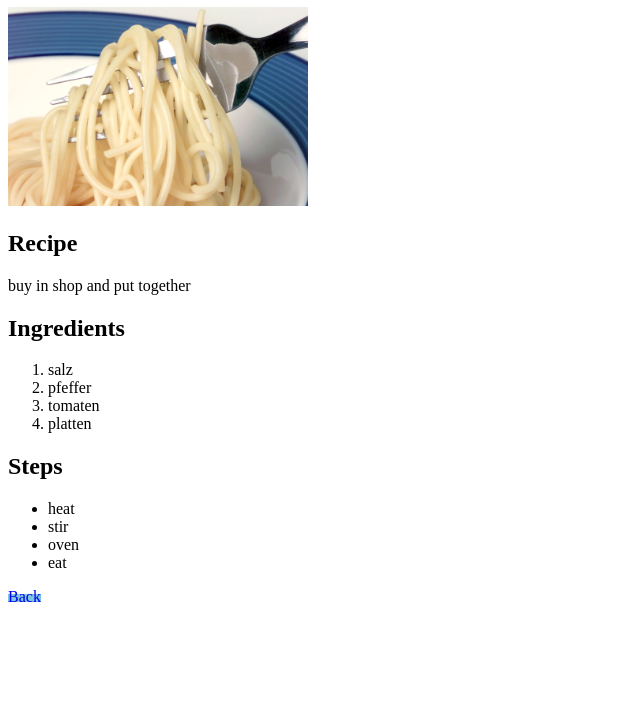
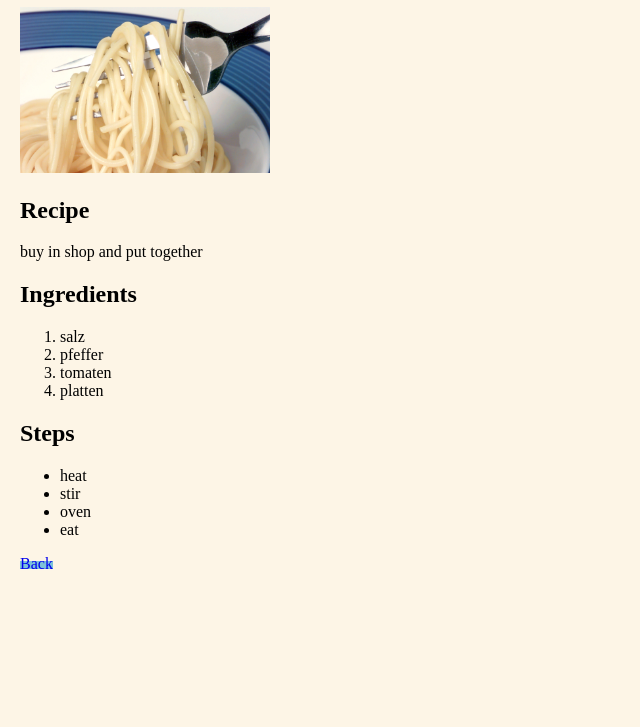
Before and after one commit to espiacent/odin_recipes, a plain HTML site: page recipes/pasta.html in a window 1280 px wide. Shown: the part 73-800 px from the top of the page, without its empty margins (0-640 px from the left). Drawn offline with Linux system fonts and the light colour scheme.

Commit message:
add img css effect & body margin left

```diff
--- a/css/styles.css
+++ b/css/styles.css
@@ -1,3 +1,20 @@
+html {
+  background-color:  oldlace;
+}
+body {
+  margin-left: 20px;
+}
+.grow img{
+  transition: 1s ease;
+  }
+
+  .grow img:hover{
+  -webkit-transform: scale(1.1);
+  -ms-transform: scale(1.1);
+  transform: scale(1.1);
+  transition: 1s ease;
+  }
+
 h1 {
     width: 200px;
     background: hsla(196, 61%, 58%, .75);;
--- a/recipes/pasta.html
+++ b/recipes/pasta.html
@@ -9,7 +9,7 @@
 </head>
 <body>
     <h1>Pasta</h1>
-    <img src="../img/pasta.jpeg" width="300px">
+    <div class="grow"><img src="../img/pasta.jpeg" width="250px"></div>
 
         <h2>Recipe</h2>
         <p>buy in shop and put together</p>
```
Also changed, not shown: recipes/lasagna.html (+1 -1 lines), recipes/salad.html (+1 -1 lines).
